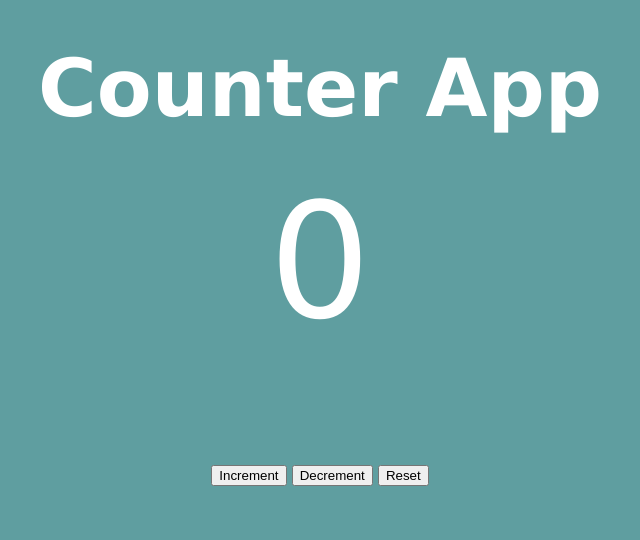
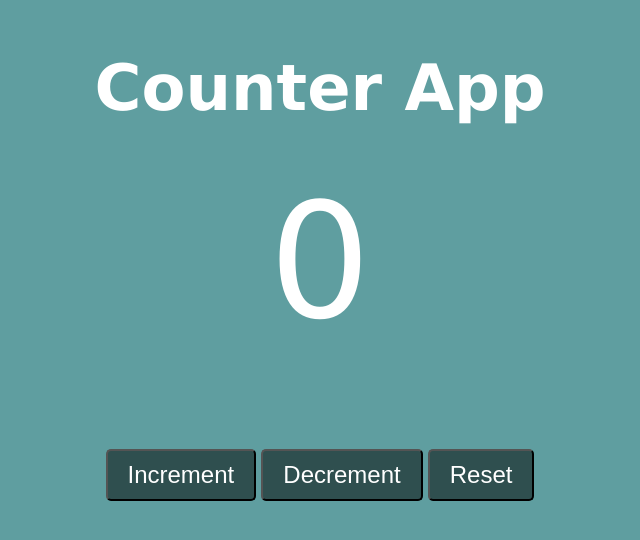
Before and after one commit to anwaralicodes/Counter-App, a plain HTML site: page index.html in a window 1280 px wide. Shown: the whole page, without its empty margins (320-960 px from the left). Drawn offline with Linux system fonts and the light colour scheme.

Commit message:
css done

```diff
--- a/index.html
+++ b/index.html
@@ -16,9 +16,9 @@
     <div id="counter">
       <br />
       <div id="buttons">
-        <button id="increment">Increment</button>
-        <button id="decrement">Decrement</button>
-        <button id="reset">Reset</button>
+        <button id="increment" class="buttons">Increment</button>
+        <button id="decrement" class="buttons">Decrement</button>
+        <button id="reset" class="buttons">Reset</button>
       </div>
     </div>
 
--- a/style.css
+++ b/style.css
@@ -9,7 +9,7 @@ body {
   justify-content: center;
   align-items: center;
   height: 20vh;
-  font-size: 40px;
+  font-size: 2em;
 }
 
 #counter {
@@ -25,3 +25,17 @@ body {
   align-items: center;
   font-size: 10em;
 }
+
+.buttons {
+  padding: 10px 20px;
+  font-size: 1.5em;
+  color: white;
+  background-color: darkslategray;
+  border-radius: 5px;
+  cursor: pointer;
+  transition: background-color 0.3s;
+}
+
+.buttons:hover {
+  background-color: darkcyan;
+}
```
